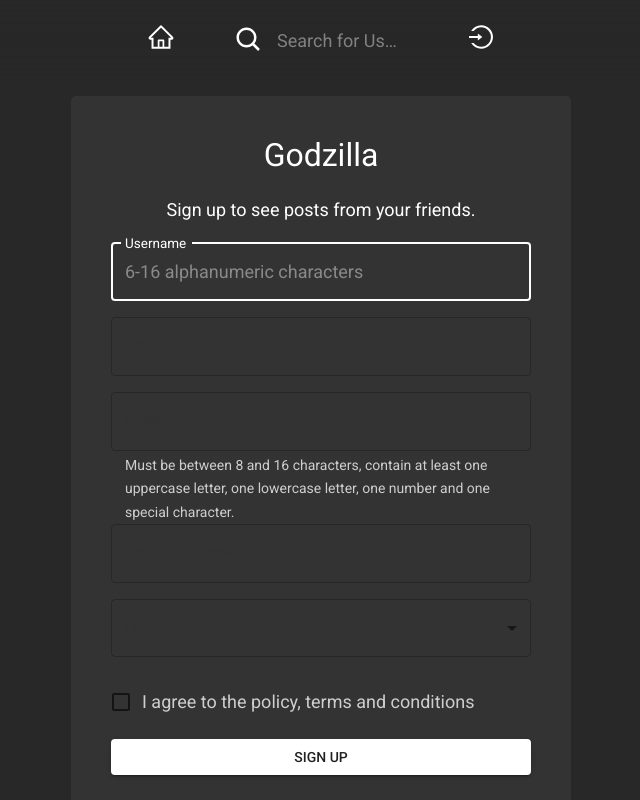
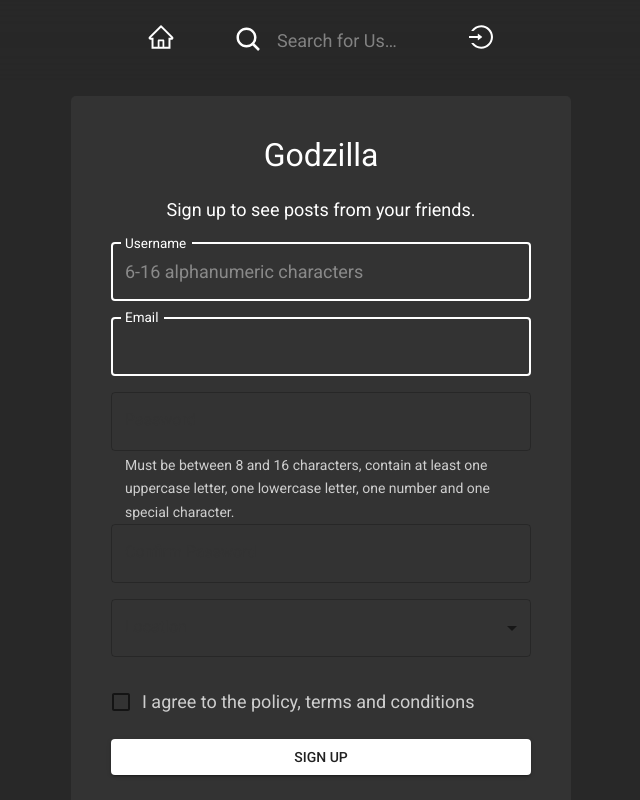
Before and after one commit to Godzilla-ASE/frontend, a React (Create React App) app: page /signup in a window 1280 px wide. Shown: the top 800 px of the page, without its empty margins (319-959 px from the left). Built offline with nearby package versions, Linux system fonts and the light colour scheme.

Commit message:
feat(SignUp): modify email input

```diff
--- /dev/null
+++ b/src/components/Inputs/StyledTextField.js
@@ -0,0 +1,30 @@
+
+import { TextField, styled } from "@mui/material";
+
+const StyledInput = styled(TextField)(({ theme }) => ({
+  '& input::placeholder': {
+    color: theme.palette.primary.main
+  },
+  '& input': {
+    color: theme.palette.primary.main
+  }
+}));
+
+const StyledTextField = ({ children, value, onChange, label, placeholder, error, color, onBlur }) => {
+
+  return (
+    <StyledInput value={value}
+      onChange={onChange}
+      label={label}
+      placeholder={placeholder}
+      color={color}
+      focused
+      error={error}
+      onBlur={onBlur}>
+      {children}
+    </StyledInput>
+  )
+
+}
+
+export default StyledTextField
--- a/src/components/SignupComponents/EmailSet.js
+++ b/src/components/SignupComponents/EmailSet.js
@@ -1,36 +1,63 @@
 import React from "react";
-import {FormControl,InputLabel,OutlinedInput,FormHelperText} from "@mui/material";
+import { Typography } from "@mui/material";
+import StyledTextField from '../Inputs/StyledTextField'
 
-function EmailSet ({email,
+function EmailSet({ email,
   setEmail,
   setEmailError,
   emailError,
   setPageStatus,
-  setEmailChanged}){
+  setEmailChanged }) {
 
   const handleEmailChange = (event) => {
+    if (/^[^\s@]+@[^\s@]+\.[^\s@]+$/.test(event.target.value)) {
+      setEmailError(false)
+    }
     setEmail(event.target.value);
     setEmailError(false);
     setEmailChanged(true);
     setPageStatus("");
   };
 
+  const handleEmailBlur = () => {
+    if (!/^[^\s@]+@[^\s@]+\.[^\s@]+$/.test(email)) {
+      setEmailError(true)
+    }
+  }
+
   return (
-    <FormControl variant="outlined" className="signup-input">
-        <InputLabel htmlFor="email-input">Email</InputLabel>
-        <OutlinedInput
-              id="email-input"
-              type="email"
-              value={email}
-              onChange={handleEmailChange}
-              label="Email"
-              error={emailError}
-        />
-        {emailError &&
-        <FormHelperText sx={{ fontSize:'body2.fontSize', color: 'red' }}>
-          Please type in correct email
-          </FormHelperText>}
-    </FormControl>
+    // <FormControl variant="outlined" className="signup-input">
+    //     <InputLabel htmlFor="email-input">Email</InputLabel>
+    //     <OutlinedInput
+    //           id="email-input"
+    //           type="email"
+    //           value={email}
+    //           onChange={handleEmailChange}
+    //           label="Email"
+    //           error={emailError}
+    //     />
+    //     {emailError &&
+    //     <FormHelperText sx={{ fontSize:'body2.fontSize', color: 'red' }}>
+    //       Please type in correct email
+    //       </FormHelperText>}
+    // </FormControl>
+    <>
+      <StyledTextField
+        value={email}
+        onChange={handleEmailChange}
+        label="Email"
+        color="primary"
+        focused
+        error={emailError}
+        onBlur={handleEmailBlur}
+      />
+      {
+        emailError &&
+        <Typography variant="body2" color="error" align="center" fontWeight={700}>
+          Please enter a valid email.
+        </Typography>
+      }
+    </>
   );
 };
 
--- a/src/components/SignupComponents/UsernameSet.js
+++ b/src/components/SignupComponents/UsernameSet.js
@@ -1,15 +1,6 @@
 import React, { useState } from "react";
 import { FormControl, InputLabel, OutlinedInput, FormHelperText, TextField, styled, Typography } from "@mui/material";
-import SingleLineInput from "../Inputs/SingleLineInput";
-
-const StyledInput = styled(TextField)(({ theme }) => ({
-  '& input::placeholder': {
-    color: theme.palette.primary.main
-  },
-  '& input': {
-    color: theme.palette.primary.main
-  }
-}));
+import StyledTextField from '../Inputs/StyledTextField'
 
 function UsernameSet({ username,
   usernameError,
@@ -51,7 +42,7 @@
     <>
       {/* <FormControl variant="outlined" className="signup-input"> */}
       {/* <InputLabel htmlFor="username-input" shrink="true">Username</InputLabel> */}
-      <StyledInput
+      <StyledTextField
         value={username}
         onChange={handleUsernameChange}
         label="Username"
```
